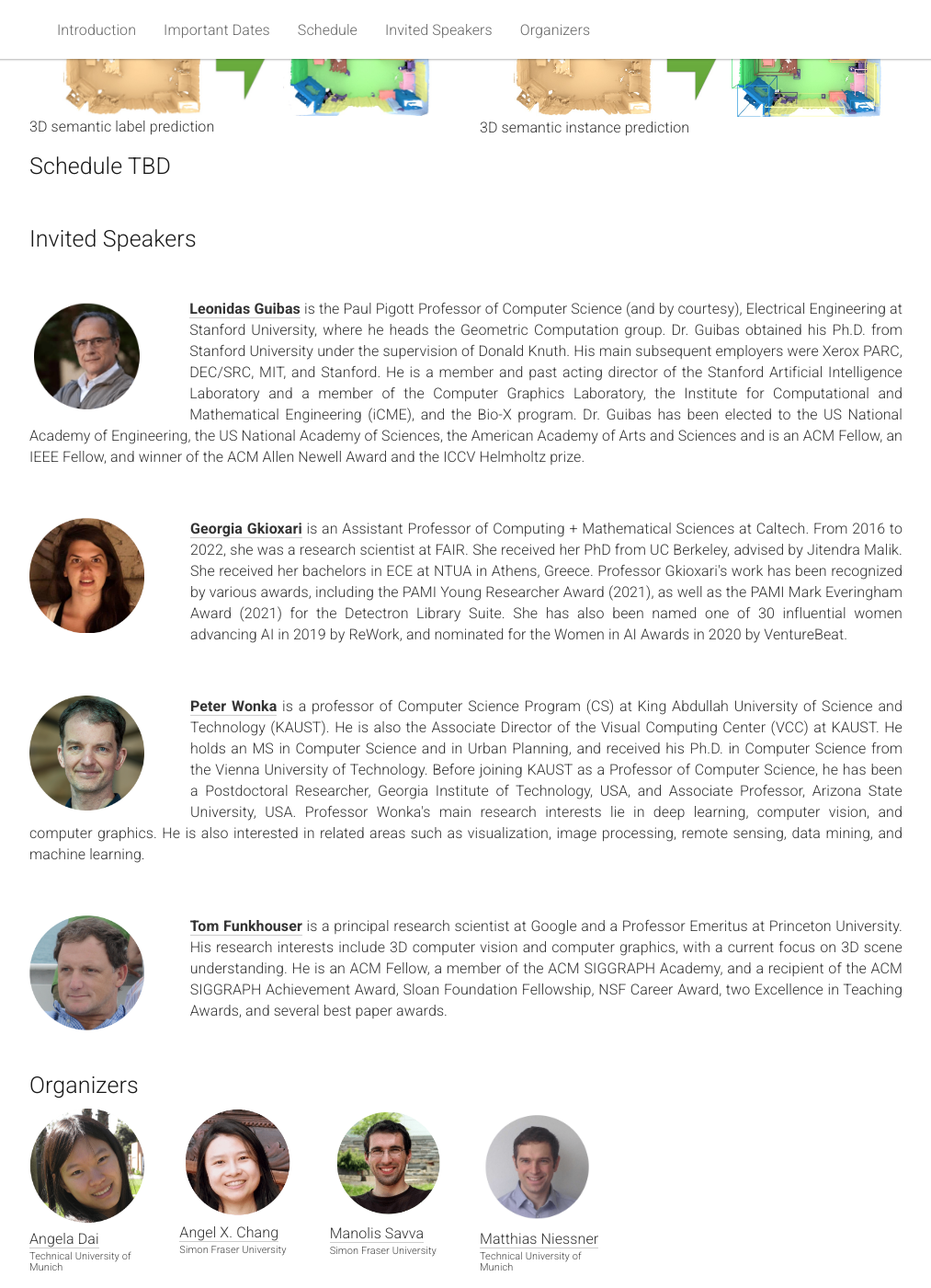
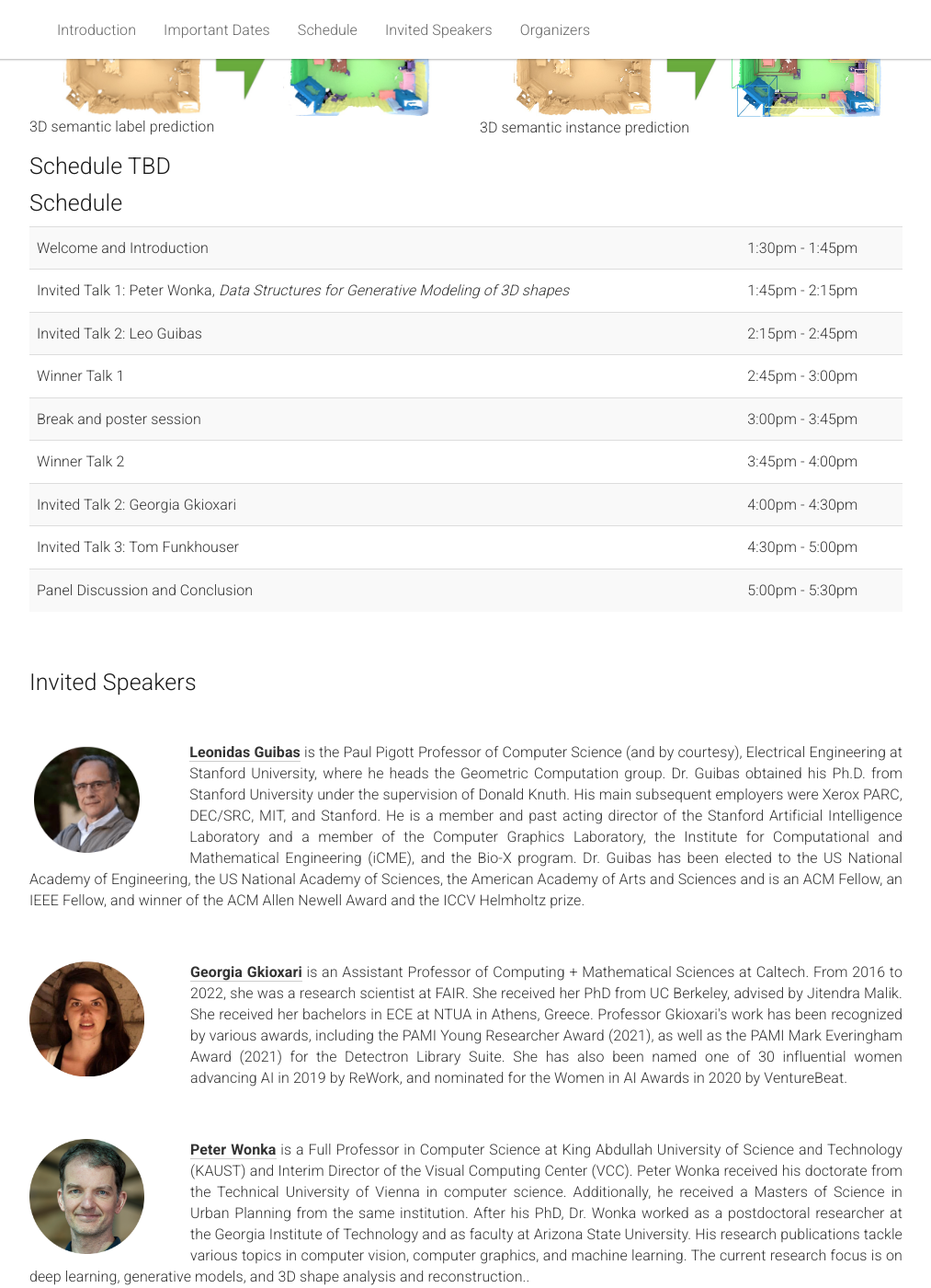
Before and after one commit to ScanNet/cvpr2023workshop, a Jekyll site: the page built from _pages/home.md, in a window 1280 px wide and 1400 px high, scrolled down 1698 px. Shown: the whole window at 92% size, without its empty margins (133-1146 px from the left). Built offline with Jekyll 4.4.1, drawn with Linux system fonts in a browser that asks for light colours.

Commit message:
Update home.md

```diff
--- a/_pages/home.md
+++ b/_pages/home.md
@@ -114,7 +114,6 @@ acknowledgements: ""
   </div>
 </div>
 
-<!--
 <div class="row">
   <div class="col-xs-12">
     <h2>Schedule</h2>
@@ -129,7 +128,7 @@ acknowledgements: ""
           <td>1:30pm - 1:45pm</td>
         </tr>
         <tr>
-          <td>Invited Talk 1: Peter Wonka</td>
+          <td>Invited Talk 1: Peter Wonka, <i>Data Structures for Generative Modeling of 3D shapes</i></td>
           <td>1:45pm - 2:15pm</td>
         </tr>
         <tr>
@@ -164,7 +163,6 @@ acknowledgements: ""
     </table>
   </div>
 </div>
- -->
 
 <br>
 <div class="row" id="speakers">
@@ -195,7 +193,7 @@ acknowledgements: ""
   <div class="col-md-12">
     <a href="https://peterwonka.net/"><img class="people-pic" style="float:left;margin-right:50px;" src="{{ "/static/img/people/peter_wonka.png" | prepend:site.baseurl }}"></a>
     <p>
-      <b><a href="https://peterwonka.net/">Peter Wonka</a></b> is a professor of Computer Science Program (CS) at King Abdullah University of Science and Technology (KAUST). He is also the Associate Director of the Visual Computing Center (VCC) at KAUST. He holds an MS in Computer Science and in Urban Planning, and received his Ph.D. in Computer Science from the Vienna University of Technology. Before joining KAUST as a Professor of Computer Science, he has been a Postdoctoral Researcher, Georgia Institute of Technology, USA, and Associate Professor, Arizona State University, USA. Professor Wonka's main research interests lie in deep learning, computer vision, and computer graphics. He is also interested in related areas such as visualization, image processing, remote sensing, data mining, and machine learning.
+      <b><a href="https://peterwonka.net/">Peter Wonka</a></b> is a Full Professor in Computer Science at King Abdullah University of Science and Technology (KAUST) and Interim Director of the Visual Computing Center (VCC). Peter Wonka received his doctorate from the Technical University of Vienna in computer science. Additionally, he received a Masters of Science in Urban Planning from the same institution. After his PhD, Dr. Wonka worked as a postdoctoral researcher at the Georgia Institute of Technology and as faculty at Arizona State University. His research publications tackle various topics in computer vision, computer graphics, and machine learning. The current research focus is on deep learning, generative models, and 3D shape analysis and reconstruction..
     </p>
   </div>
 </div><br>
```
